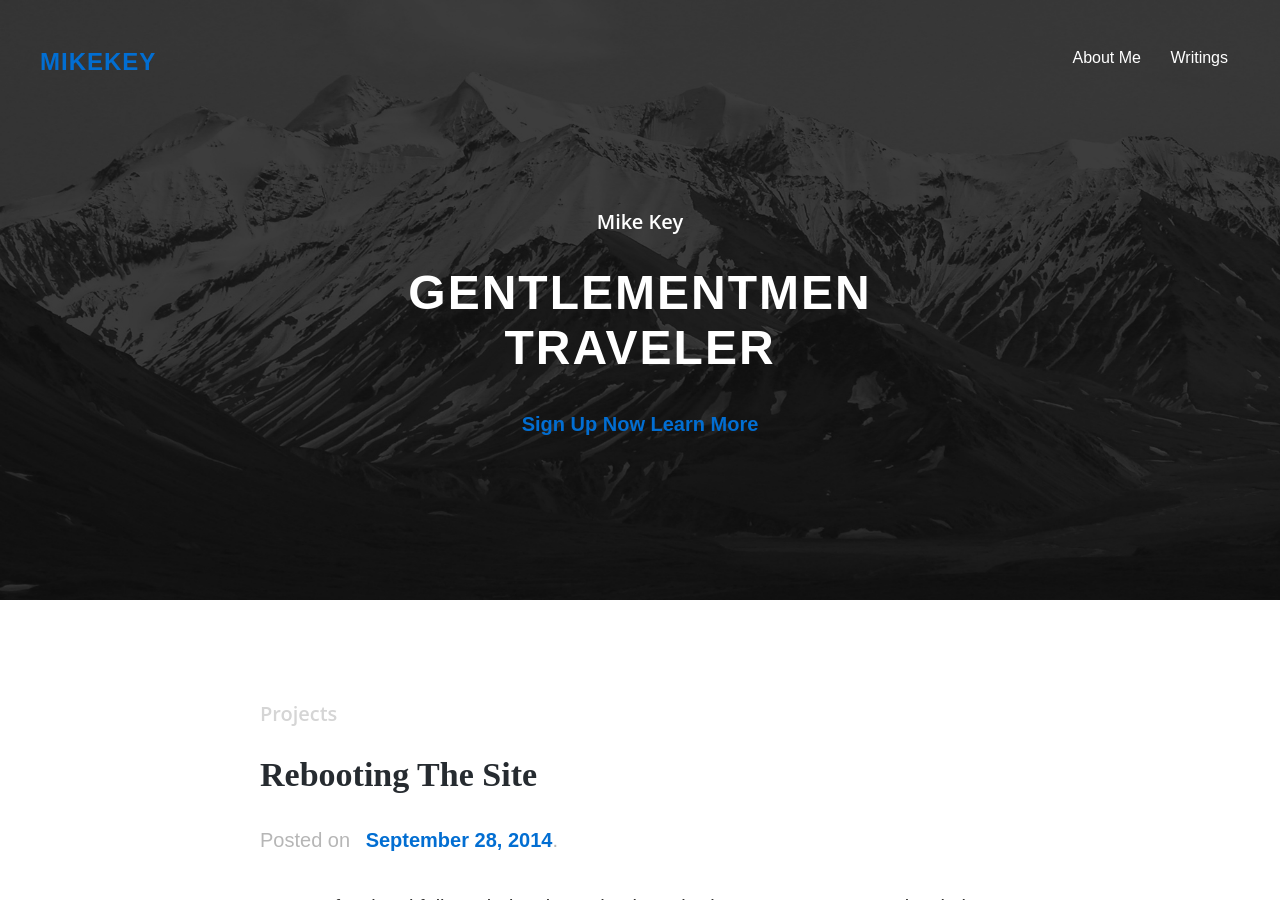
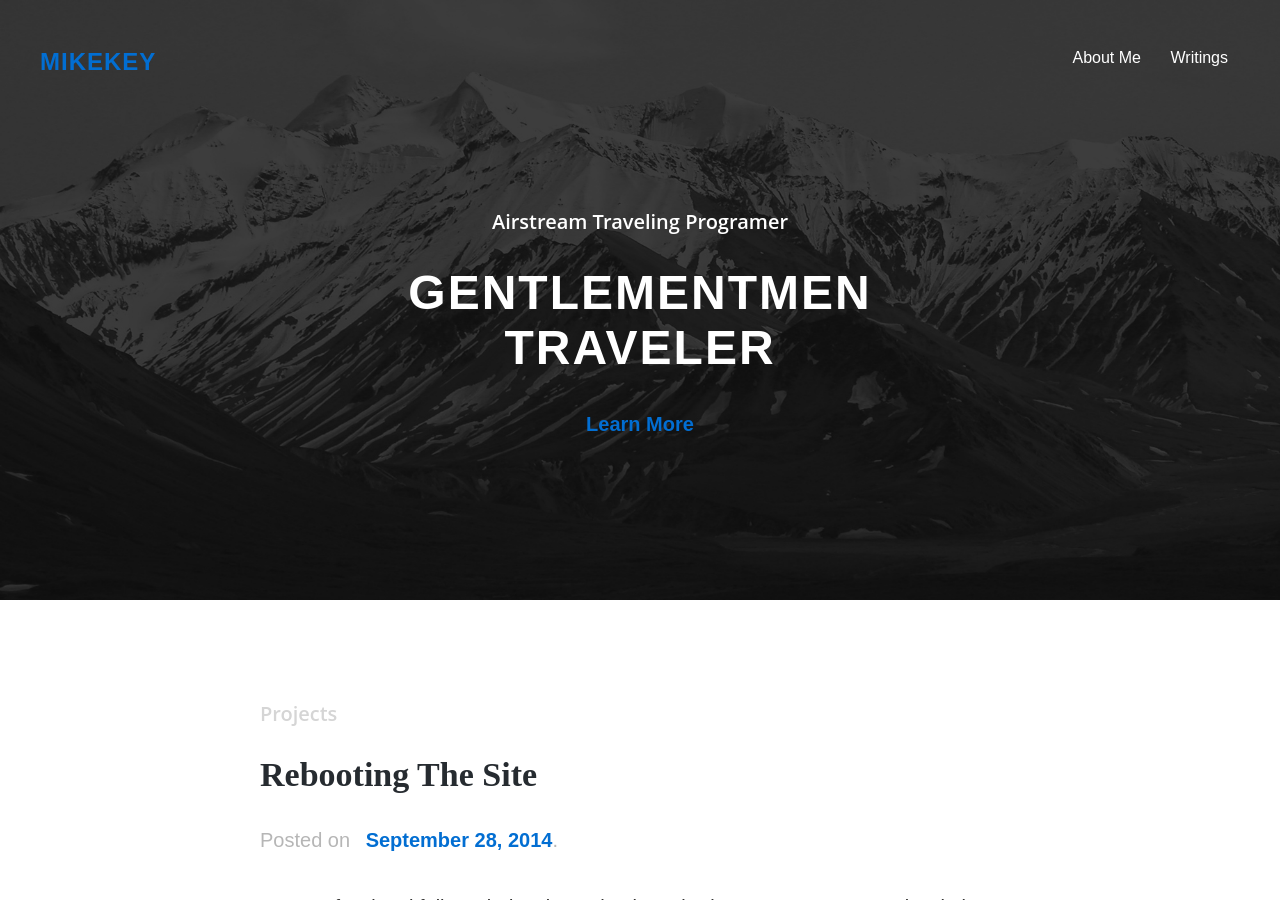
Before and after one commit to devbymike/mk3y.com, a Jekyll site: the page built from index.html, in a window 1280 px wide and 900 px high. Built offline with Jekyll 4.4.1, drawn with Linux system fonts in a browser that asks for light colours; nearby versions of some CDN libraries; the list of posts is cut into pages by our own code.

Commit message:
new if statements for hero image

```diff
--- a/index.html
+++ b/index.html
@@ -1,20 +1,21 @@
 ---
 layout: default
 ---
+
+<!-- Displays Hero Image & Intro if on the homepage -->
 {% if paginator.next_page == 2 %}
 <div class="front-page image-section">
     <div class="widget-area">
         <div class="wrap">
             <section>
                 <div>
-                    <h4>Mike Key</h4>
+                    <h4>Airstream Traveling Programer</h4>
 
                     <div>
                         <h2>Gentlementmen<br>
                         Traveler</h2>
 
-                        <p><a class="button" href="#">Sign
-                        Up Now</a> <a class="button clear" href=
+                        <p><a class="button clear" href=
                         "#postindex">Learn
                         More</a></p>
                     </div>
@@ -25,7 +26,7 @@ layout: default
 </div>
 {% endif %}
 
-<section class="posts postindex wrapper">
+<section id="postindex" class="posts postindex wrapper">
 
 	{% for post in paginator.posts %}
 		<article class="post">
```
